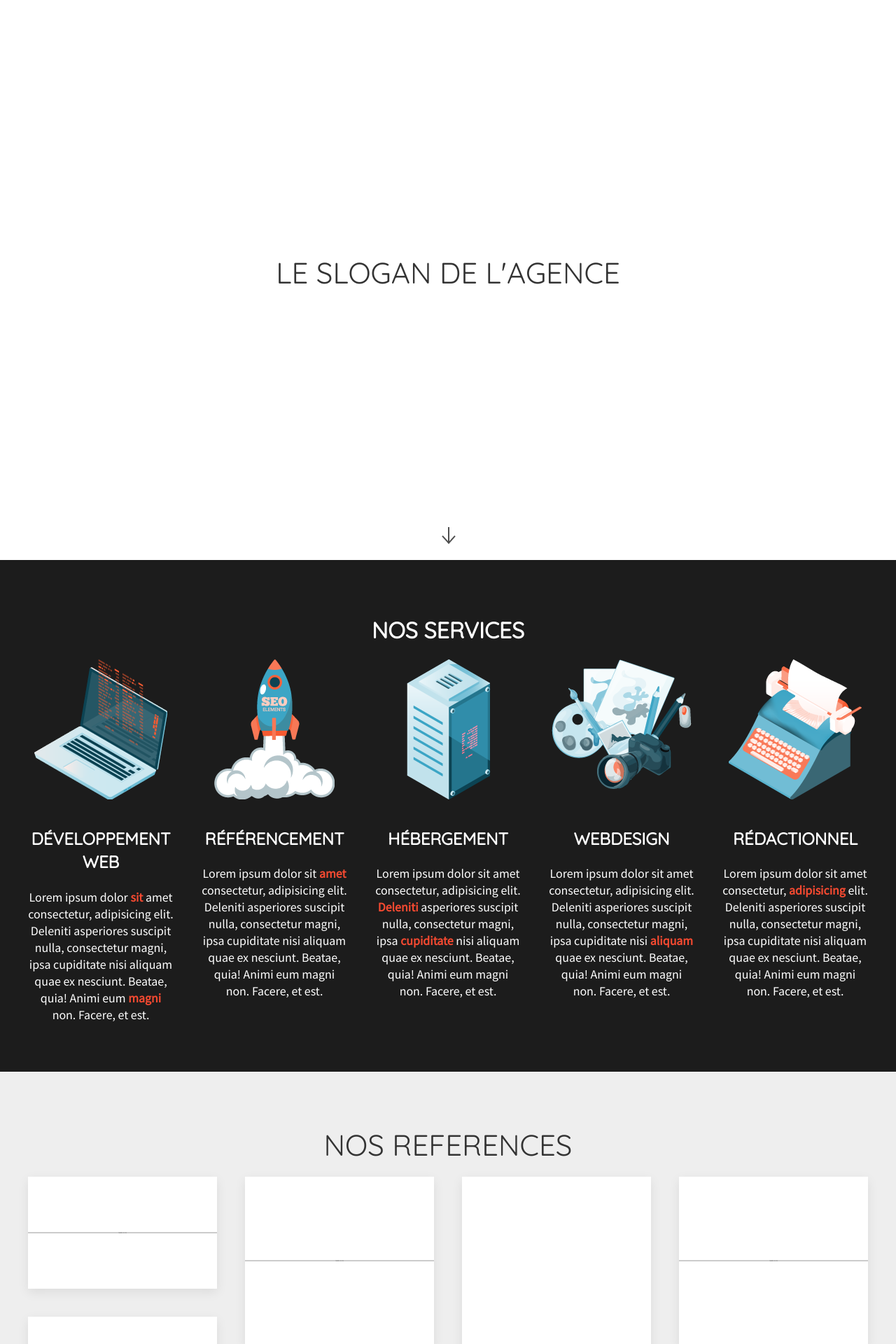
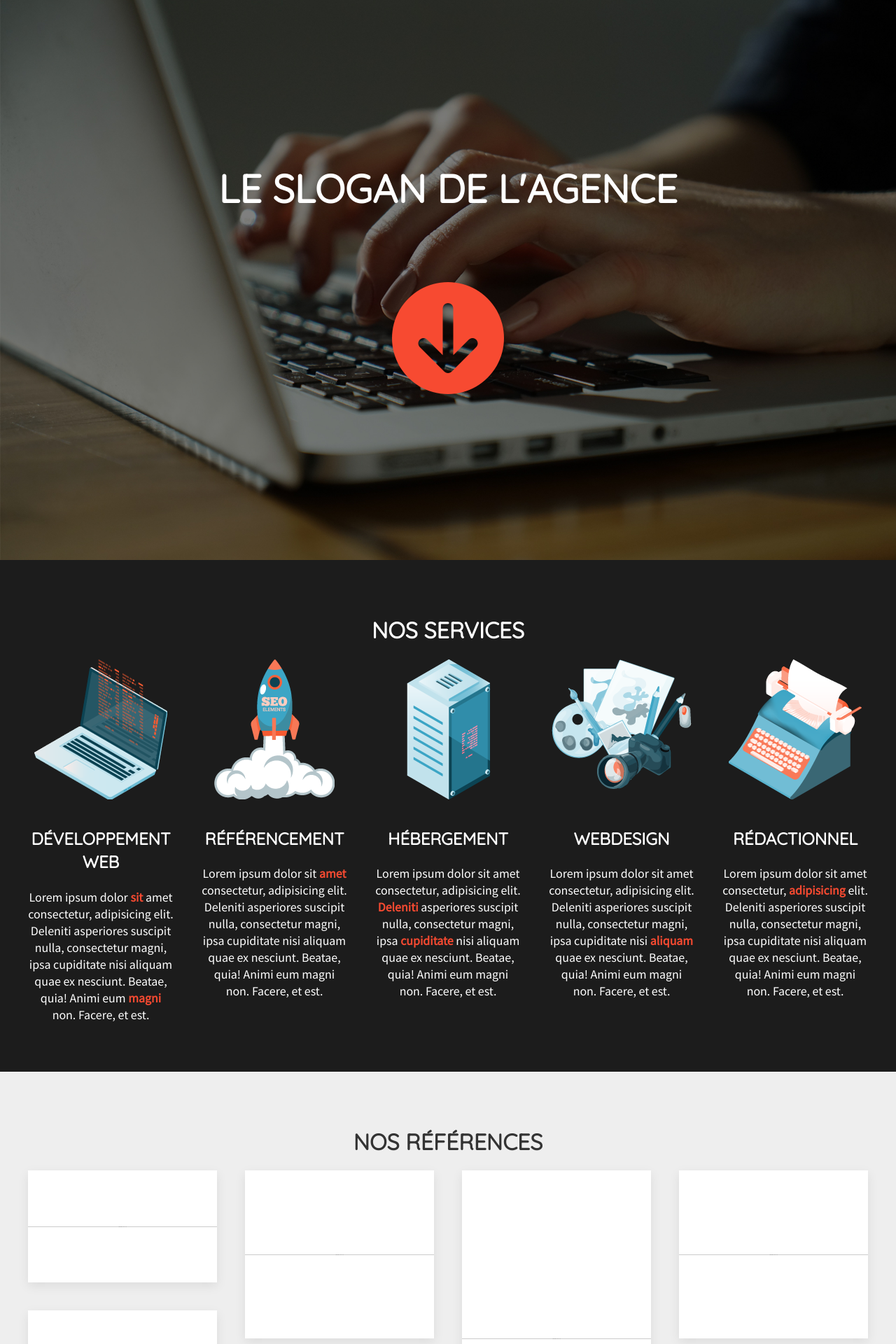
Before and after one commit to jm-Holland/repo_Agence-ljm, a Symfony app: template templates/home/index.html.twig in a window 1280 px wide. Shown: the top 1920 px of the page at 70% size. Run offline with Twig, Linux system fonts and the light colour scheme; the template is opened without the code that fills it, so the values that code supplies are empty; grey boxes labelled with a size stand in for pictures from a placeholder-image service; some libraries are stand-ins or nearby versions.

Commit message:
Mise en page de l'index

```diff
--- a/public/css/style_l2j.css
+++ b/public/css/style_l2j.css
@@ -14,8 +14,15 @@ h6,
 a {
     font-family: 'Quicksand', sans-serif;
 }
+h1{
+    font-size: 3.5rem;
+    margin-bottom: 100px;
+}
+h1, .uk-section-secondary p, .fa-arrow-circle-down:hover{
+    color: #fff;
+}
 
-h2, h3{
+h1, h2, h3{
     text-transform: uppercase;
     font-weight: bold;
 }
@@ -23,12 +30,8 @@ h2, h3{
 p {
     font-family: 'Noto Sans JP', sans-serif;
 }
-.uk-section-secondary p {
-    color: #fff;
-}
 
-
-strong {
+strong, .fa-arrow-circle-down{
     color: #F74A31;
 }
 
@@ -100,12 +103,8 @@ strong {
     max-width: 7.5rem;
     max-height: 3.75rem;
 }
-
-.index-arrow .uk-icon{
-    color: #4f4f4f;
-}
 .full-page-img{
-    background-image: url("https://via.placeholder.com/1800x1200");
+    background-image: url("../img/bg.jpg");
     height: 100%;
     background-position: center;
     background-repeat: no-repeat;
--- a/templates/base.html.twig
+++ b/templates/base.html.twig
@@ -21,10 +21,11 @@
     {% include "partials/_footer.html.twig" %}
 
     {% block javascripts %}
-    <script src="https://code.jquery.com/jquery-3.4.1.slim.min.js"
+        <script src="https://code.jquery.com/jquery-3.4.1.slim.min.js"
         integrity="sha256-pasqAKBDmFT4eHoN2ndd6lN370kFiGUFyTiUHWhU7k8=" crossorigin="anonymous"></script>
-    <script src="https://cdnjs.cloudflare.com/ajax/libs/uikit/3.1.5/js/uikit.min.js"></script>
-    <script src="https://cdnjs.cloudflare.com/ajax/libs/uikit/3.1.5/js/uikit-icons.min.js"></script>
+        <script src="https://cdnjs.cloudflare.com/ajax/libs/uikit/3.1.5/js/uikit.min.js"></script>
+        <script src="https://cdnjs.cloudflare.com/ajax/libs/uikit/3.1.5/js/uikit-icons.min.js"></script>
+        <script src="https://kit.fontawesome.com/6da3cb6307.js"></script>
 
     {% endblock %}
 </body>
--- a/templates/home/_blog.html.twig
+++ b/templates/home/_blog.html.twig
@@ -1,6 +1,6 @@
 <section id="blog-section" class="uk-section uk-section-secondary">
     <div class="uk-container uk-text-center">
-        <h1 class="uk-light">NOS DERNIERS ARTICLES</h1>
+        <h2 class="uk-text-center">Nos derniers articles</h2>
         <div class="uk-child-width-1-2@s uk-child-width-1-3@m uk-text-center" uk-grid>
             <div>
                 <img src="https://dummyimage.com/640x4:3" alt="photo nature">
--- a/templates/home/_contact.html.twig
+++ b/templates/home/_contact.html.twig
@@ -1,6 +1,6 @@
 <section id="contact" class="uk-section uk-section-secondary">
     <div class="uk-container ">
-        <h1 class="uk-text-center uk-light">CONTACT</h1>
+        <h2 class="uk-text-center">Contact</h2>
         <form class="uk-form-stacked">
             <div class="uk-child-width-expand@s" uk-grid>
                 <div>
--- a/templates/home/_references.html.twig
+++ b/templates/home/_references.html.twig
@@ -1,6 +1,6 @@
 <section id="refs" class="uk-section uk-section-default">
     <div class="uk-container">
-        <h1 class="uk-text-center">NOS REFERENCES</h1>
+        <h2 class="uk-text-center">Nos références</h2>
         <div class="uk-container">
             <div class="uk-child-width-1-2@s uk-child-width-1-3@m uk-child-width-1-4@l" uk-grid="masonry: true">
                 <div>
--- a/templates/home/_services.html.twig
+++ b/templates/home/_services.html.twig
@@ -1,6 +1,6 @@
 <section id="services" class="uk-section uk-section-secondary">
     <div class="uk-container uk-container-large">
-        <h2 class="uk-text-center">NOS SERVICES</h2>
+        <h2 class="uk-text-center">Nos services</h2>
         <div class="uk-child-width-1-5@m" uk-grid>
             <div>
                 <div class="service-img">
--- a/templates/home/_team.html.twig
+++ b/templates/home/_team.html.twig
@@ -1,6 +1,6 @@
 <section id="agence" class="uk-section uk-section-default">
     <div class="uk-container uk-text-center">
-        <h1>L'AGENCE</h1>
+        <h2>L'agence</h2>
         <p>Lorem ipsum dolor sit amet consectetur adipisicing elit. Beatae sunt dicta quidem fugiat minus expedita atque
             explicabo deserunt provident. Accusamus soluta aliquid dolores ut dolor non aliquam, unde quis placeat!
         </p>
--- a/templates/home/index.html.twig
+++ b/templates/home/index.html.twig
@@ -5,13 +5,11 @@
 {% block body %}
 <!-- Image Fixe-->
 <div class="uk-inline full-page-img">
-    {#<img data-src="https://via.placeholder.com/1800x1200" alt="Text_image"  uk-img>#}
-    <div class="uk-position-center">
+    <div class="uk-position-center uk-text-center">
         <h1>LE SLOGAN DE L'AGENCE</h1>
-    </div>
-    <div class="uk-position-small uk-position-bottom-center index-arrow">
-        <a href="#services" uk-scroll uk-slideshow-parallax="y: 50,0,0; opacity: 1,1,0"><span id="slideshow_text"
-                uk-icon="icon: arrow-down;ratio:2"></span></a>
+        <a href="#services" uk-scroll uk-slideshow-parallax="y: 50,0,0; opacity: 1,1,0">
+            <i class="fas fa-arrow-circle-down fa-10x"></i>
+        </a>
     </div>
 </div>
 <!-- NOS SERVICES-->
```
Also changed, not shown: public/img/bg.jpg (added).
